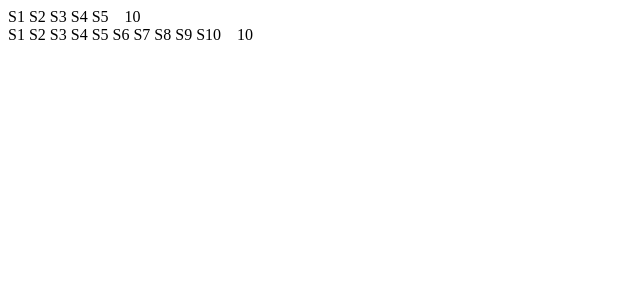
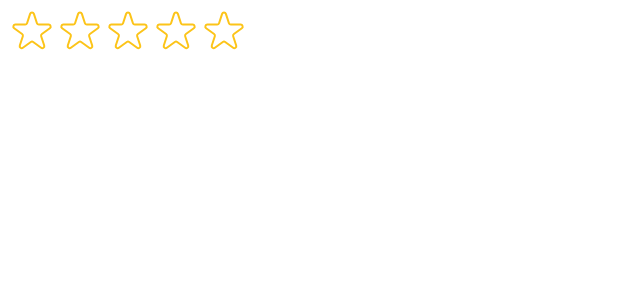
Before and after one commit to Hakinathan/UsePopcorn, a React (Create React App) app: page / in a window 1280 px wide. Shown: the top 300 px of the page, without its empty margins (0-640 px from the left). Built offline with nearby package versions, Linux system fonts and the light colour scheme.

Commit message:
feat: dynamic stars

```diff
--- a/src/App.js
+++ b/src/App.js
@@ -48,7 +48,7 @@
 ];
 
 const average = (arr) =>
-  arr.reduce((acc, cur, i, arr) => acc + cur / arr.length, 0);
+  arr.reduce((acc, cur, _, arr) => acc + cur / arr.length, 0);
 
 export default function App() {
   const [movies, setMovies] = useState(tempMovieData);
--- a/src/StarRating.js
+++ b/src/StarRating.js
@@ -1,3 +1,6 @@
+import { useState } from "react";
+import { PropTypes } from "prop-types";
+
 const containerStyle = {
   display: "flex",
   alignItems: "center",
@@ -6,23 +9,138 @@
 
 const starContainerStyle = {
   display: "flex",
-  gap: "4px",
 };
 
-const textStyle = {
-  lineHeight: "0",
-  margin: "0",
+StarRating.propTypes = {
+  maxRate: PropTypes.number,
+  defaultRating: PropTypes.number,
+  color: PropTypes.string,
+  size: PropTypes.number,
+  messages: PropTypes.array,
+  className: PropTypes.string,
+  onSetRating: PropTypes.func,
 };
 
-export default function StarRating({ maxRate = 5 }) {
+export default function StarRating({
+  maxRate = 5,
+  color = "#fcc419",
+  size = 48,
+  className = "",
+  messages = [],
+  defaultRating = 0,
+  onSetRating,
+}) {
+  const [rating, setRating] = useState(0);
+  const [tmpRating, setTmpRating] = useState(0);
+
+  function handleRating(rating) {
+    setRating(rating);
+  }
+
+  function handleHover(curr) {
+    setTmpRating(curr);
+  }
+
+  const textStyle = {
+    lineHeight: "0",
+    margin: "0",
+    color,
+    fontSize: `${size / 1.5}px`,
+  };
+
   return (
     <div style={containerStyle}>
       <div style={starContainerStyle}>
         {Array.from({ length: maxRate }, (_, i) => (
-          <span>S{i + 1}</span>
+          <Star
+            key={i}
+            onRate={() => handleRating(i + 1)}
+            onHoverIn={() => handleHover(i + 1)}
+            onHoverOut={() => handleHover(0)}
+            full={tmpRating ? tmpRating >= i + 1 : rating >= i + 1}
+            color={color}
+            size={size}
+          />
         ))}
       </div>
-      <p style={textStyle}>10</p>
+      <p style={textStyle}>{tmpRating || rating || ""}</p>
     </div>
   );
 }
+
+function Star({ onRate, onHoverIn, onHoverOut, full, color, size }) {
+  const starStyle = {
+    width: `${size}px`,
+    height: `${size}px`,
+    display: "block",
+    cursor: "pointer",
+  };
+
+  return (
+    <span
+      role="button"
+      style={starStyle}
+      onClick={onRate}
+      onMouseEnter={onHoverIn}
+      onMouseLeave={onHoverOut}
+    >
+      {full ? (
+        <svg
+          xmlns="http://www.w3.org/2000/svg"
+          viewBox="0 0 20 20"
+          fill={color}
+          stroke={color}
+        >
+          <path d="M9.049 2.927c.3-.921 1.603-.921 1.902 0l1.07 3.292a1 1 0 00.95.69h3.462c.969 0 1.371 1.24.588 1.81l-2.8 2.034a1 1 0 00-.364 1.118l1.07 3.292c.3.921-.755 1.688-1.54 1.118l-2.8-2.034a1 1 0 00-1.175 0l-2.8 2.034c-.784.57-1.838-.197-1.539-1.118l1.07-3.292a1 1 0 00-.364-1.118L2.98 8.72c-.783-.57-.38-1.81.588-1.81h3.461a1 1 0 00.951-.69l1.07-3.292z" />
+        </svg>
+      ) : (
+        <svg
+          xmlns="http://www.w3.org/2000/svg"
+          fill="none"
+          viewBox="0 0 24 24"
+          stroke={color}
+        >
+          <path
+            strokeLinecap="round"
+            strokeLinejoin="round"
+            strokeWidth="{2}"
+            d="M11.049 2.927c.3-.921 1.603-.921 1.902 0l1.519 4.674a1 1 0 00.95.69h4.915c.969 0 1.371 1.24.588 1.81l-3.976 2.888a1 1 0 00-.363 1.118l1.518 4.674c.3.922-.755 1.688-1.538 1.118l-3.976-2.888a1 1 0 00-1.176 0l-3.976 2.888c-.783.57-1.838-.197-1.538-1.118l1.518-4.674a1 1 0 00-.363-1.118l-3.976-2.888c-.784-.57-.38-1.81.588-1.81h4.914a1 1 0 00.951-.69l1.519-4.674z"
+          />
+        </svg>
+      )}
+    </span>
+  );
+}
+
+/*
+FULL STAR
+
+<svg
+  xmlns="http://www.w3.org/2000/svg"
+  viewBox="0 0 20 20"
+  fill="#000"
+  stroke="#000"
+>
+  <path
+    d="M9.049 2.927c.3-.921 1.603-.921 1.902 0l1.07 3.292a1 1 0 00.95.69h3.462c.969 0 1.371 1.24.588 1.81l-2.8 2.034a1 1 0 00-.364 1.118l1.07 3.292c.3.921-.755 1.688-1.54 1.118l-2.8-2.034a1 1 0 00-1.175 0l-2.8 2.034c-.784.57-1.838-.197-1.539-1.118l1.07-3.292a1 1 0 00-.364-1.118L2.98 8.72c-.783-.57-.38-1.81.588-1.81h3.461a1 1 0 00.951-.69l1.07-3.292z"
+  />
+</svg>
+
+
+EMPTY STAR
+
+<svg
+  xmlns="http://www.w3.org/2000/svg"
+  fill="none"
+  viewBox="0 0 24 24"
+  stroke="#000"
+>
+  <path
+    strokeLinecap="round"
+    strokeLinejoin="round"
+    strokeWidth="{2}"
+    d="M11.049 2.927c.3-.921 1.603-.921 1.902 0l1.519 4.674a1 1 0 00.95.69h4.915c.969 0 1.371 1.24.588 1.81l-3.976 2.888a1 1 0 00-.363 1.118l1.518 4.674c.3.922-.755 1.688-1.538 1.118l-3.976-2.888a1 1 0 00-1.176 0l-3.976 2.888c-.783.57-1.838-.197-1.538-1.118l1.518-4.674a1 1 0 00-.363-1.118l-3.976-2.888c-.784-.57-.38-1.81.588-1.81h4.914a1 1 0 00.951-.69l1.519-4.674z"
+  />
+</svg>
+
+*/
--- a/src/index.js
+++ b/src/index.js
@@ -9,6 +9,5 @@
   <React.StrictMode>
     {/* <App /> */}
     <StarRating />
-    <StarRating maxRate={10} />
   </React.StrictMode>
 );
```
